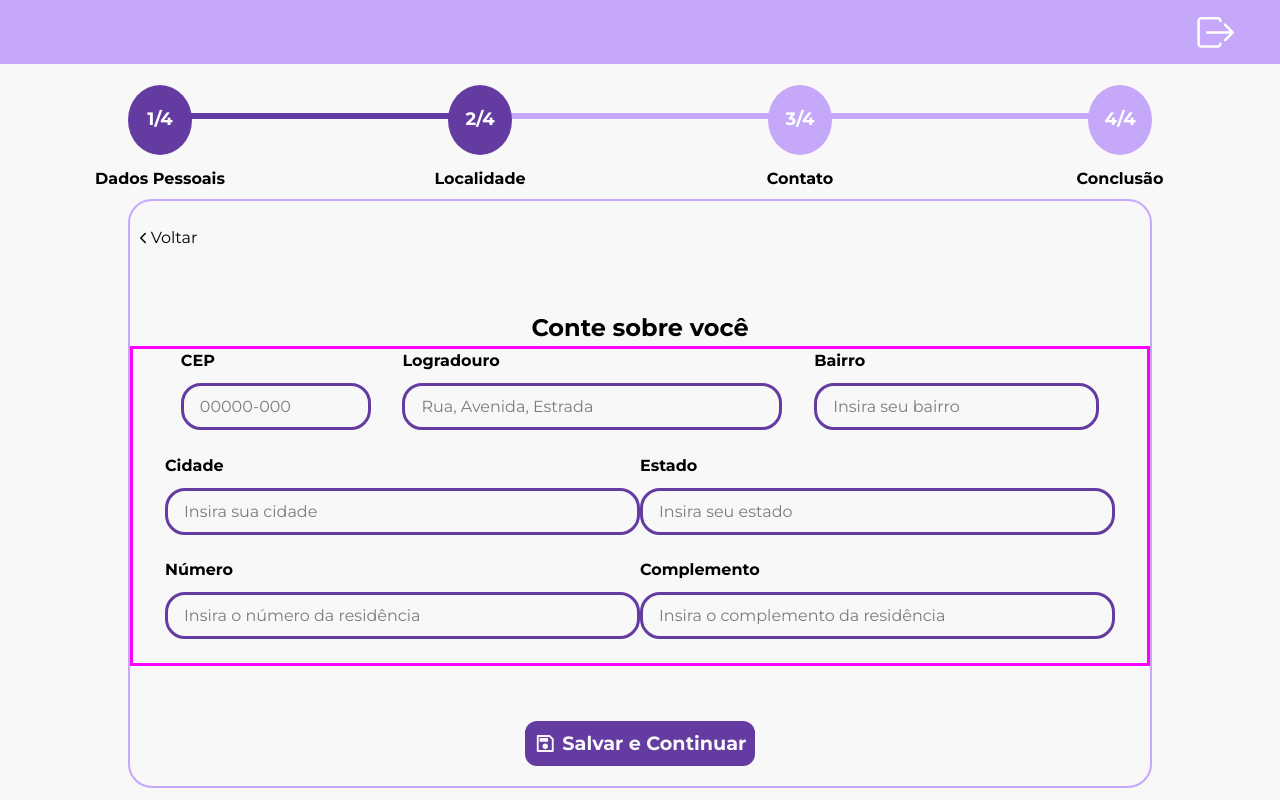
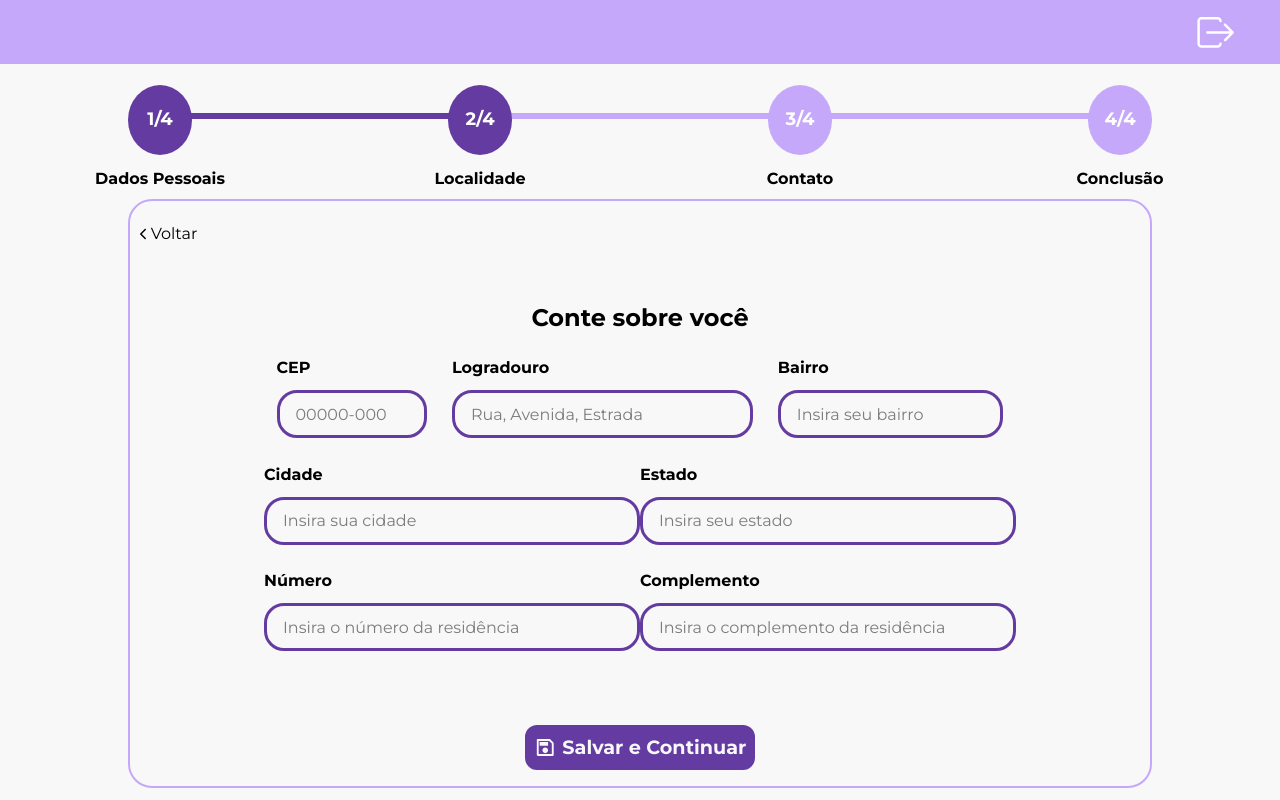
Before and after one commit to CodeSensor-PI/web-psi-rizerio, a React (Vite) app: page /forms/localidade in a window 1280 px wide. Built offline with nearby package versions, Linux system fonts and the light colour scheme.

Commit message:
:art: style: Alterando estilizações

```diff
--- a/src/pages/sessao/formularioCadastro/step1/dadosPessoais.module.css
+++ b/src/pages/sessao/formularioCadastro/step1/dadosPessoais.module.css
@@ -16,5 +16,6 @@
     align-items: center;
     flex-direction: column;
     width: 70%;
-    height: 100%;
+    height: 20em;
+    margin-top: 5%;
 }
--- a/src/pages/sessao/formularioCadastro/step2/localidade.module.css
+++ b/src/pages/sessao/formularioCadastro/step2/localidade.module.css
@@ -11,11 +11,12 @@
 }
 
 .inputs_content_localidade {
-    border: magenta solid;
     display: flex;
     justify-content: space-around;
     flex-direction: row;
     flex-wrap: wrap;
     height: 40vh;
     padding: 0em 2em;
+    width: 80%;
+    margin-top: 2%;
 }
```
